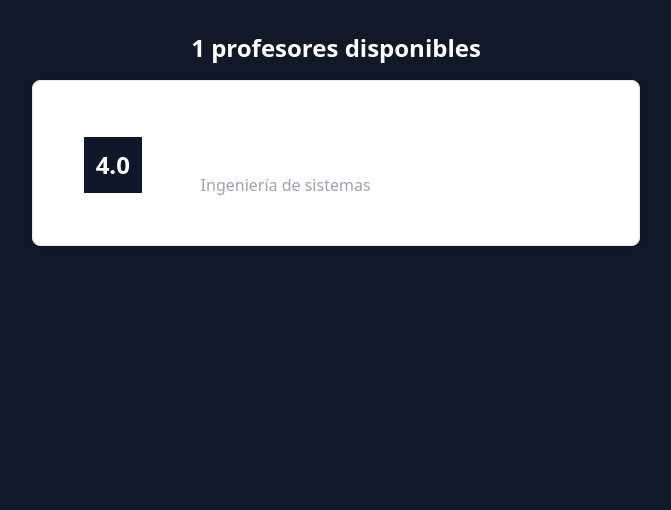
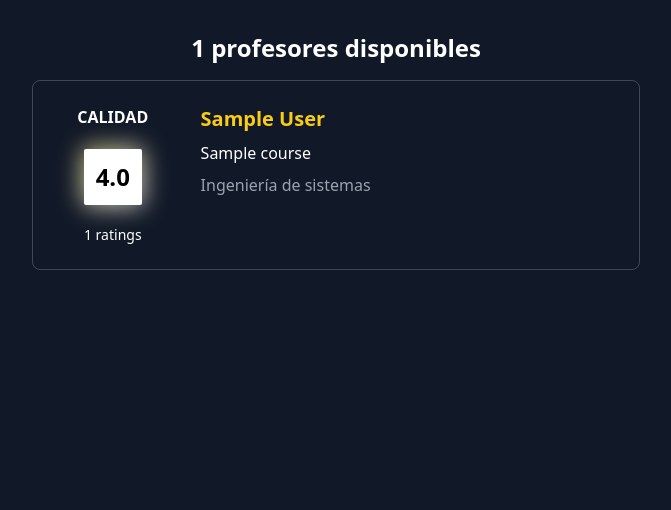
Before and after one commit to tebanduarte2/TALLER1, a Django app: page /professors/ in a window 1280 px wide. Shown: the part 90-600 px from the top of the page, without its empty margins (304-975 px from the left). Run offline with Django 5.2, Linux system fonts and the light colour scheme; tables that the repository leaves empty hold one stand-in row (values such as "Sample post"); style sheets or scripts are compiled from the project's sources; some libraries are stand-ins or nearby versions.

Commit message:
REDESIGN OF THE CARD VIEWS WITH VISUAL EFFECTS

```diff
--- a/fourStars/templates/partials/professorCard.html
+++ b/fourStars/templates/partials/professorCard.html
@@ -1,14 +1,21 @@
 <a href="{% url 'professor_view' professor.id %}">
-    <div class="card flex gap-8 w-full p-6 bg-white border border-gray-200 rounded-lg shadow hover:bg-gray-100 dark:bg-gray-800 dark:border-gray-700 dark:hover:bg-gray-700">
+    <div class="card flex gap-8 w-full p-6 bg-transparent border border-white border-opacity-20 rounded-lg  shadow-none transition-shadow duration-300 cursor-pointer hover:shadow-md hover:shadow-white  ">
         <div class="w-1/5 flex flex-col items-center gap-2">
-            <h4 class="font-semibold">QUALITY</h4>
-            <div class="bg-slate-900 p-3 w-min">
-                <h1 class=" font-extrabold text-2xl ">{{ professor.average_rating }}</h1>
+            <h4 class="font-semibold">CALIDAD</h4>
+            <div class=" p-3 w-min">
+                <div class=" relative group">
+                    {% if professor.average_rating >= 4 %}
+                        <div class="absolute -inset-0.5 bg-gradient-to-br from-yellow-200 to-white rounded-lg blur-md opacity-75 group-hover:opacity-100 transition-opacity [transition-duration:1000ms] group-hover:[transition-duration:200ms]"></div>
+                    {% endif %}
+                    <h1 class="relative bg-white text-black rounded-sm p-3 font-extrabold text-2xl ">{{ professor.average_rating }}</h1>
+                </div>
+
             </div>
             <p class=" text-sm" >{{ professor.ratings.count }} ratings</p>
+
         </div>
-        <div class=" flex flex-col gap-2">
-            <h1 class=" font-extrabold text-xl ">{{ professor }}</h1>
+        <div class=" flex flex-col gap-2 w-2/3">
+            <h1 class=" font-extrabold text-xl text-yellow-400">{{ professor }}</h1>
             <p>
                 {% for course in professor.courses.all %}
                     {{ course.name }}{% if not forloop.last %}, {% endif %}
```
Also changed, not shown: fourStars/templates/partials/reviewCard.html (+16 -6 lines).
